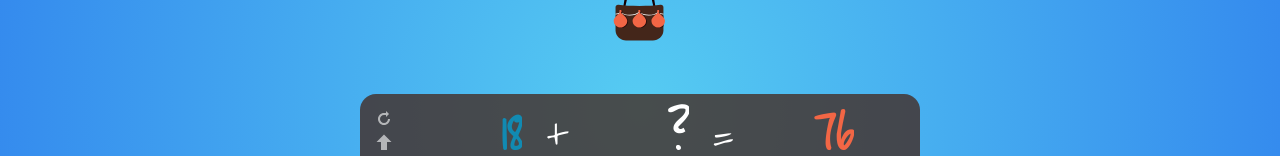
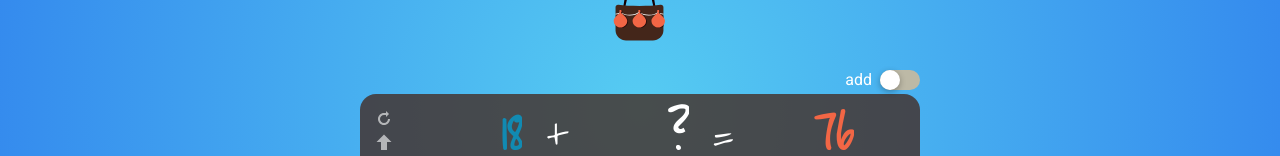
Before and after one commit to cleftheris/HotAirBalloon, an Angular app: page / in a window 1280 px wide. Shown: the part 1091-1247 px from the top of the page. Built offline with nearby package versions, Linux system fonts and the light colour scheme.

Commit message:
subtract logic

```diff
--- a/src/app/app.component.html
+++ b/src/app/app.component.html
@@ -20,9 +20,13 @@
       <button class="command refresh" title="reset" (click)="game.reset()"></button>
       <button class="command up" title="move up" (click)="game.up()"></button>
       <button class="command down" title="move down" (click)="game.down()"></button>
+      <div class="toggle-operator">
+        <span>{{game.isSubtract ? 'subtract' : 'add'}}</span>
+        <label class="switch"><input type="checkbox" [(ngModel)]="game.isSubtract" (onchange)="game.reset()" /><div></div></label>
+      </div>
       <form>
         <input name="game_start" type="number" size="2" class="number start" [(ngModel)]="game.start" />
-        <span class="operator add">+</span>
+        <span class="operator add">{{game.isSubtract ? '-' : '+' }}</span>
         <input name="game_amount" type="number" size="2" class="number amount" placeholder="?" [(ngModel)]="game.amount"
                [ngClass]="{ 'over': (game.start + game.amount) > game.target,
                             'match': (game.start + game.amount) === game.target }" />
--- a/src/app/models.ts
+++ b/src/app/models.ts
@@ -9,14 +9,23 @@ export class Game implements IGame {
     start: number;
     target: number;
     amount?: number;
+    isSubtract: boolean;
 
     constructor() {
+        this.isSubtract = false;
         this.reset();
     }
 
     reset() {
-        const s = this.getRandomIntInclusive(0, 80);
-        const t = this.getRandomIntInclusive(s + 1, 99);
+        let s = 0;
+        let t = 0;
+        if (!this.isSubtract) {
+            s = this.getRandomIntInclusive(0, 80);
+            t = this.getRandomIntInclusive(s + 1, 99);
+        } else {
+            s = this.getRandomIntInclusive(21, 99);
+            t = this.getRandomIntInclusive(0, s - 1);
+        }
         this.start = s;
         this.target = t;
         this.amount = undefined;
--- a/src/assets/css/_basket.scss
+++ b/src/assets/css/_basket.scss
@@ -57,6 +57,18 @@ $creme:#f5f3db;
         }
     }
 
+    .toggle-operator {
+        position: absolute;
+        right: 0rem;
+        top: -1.5rem;
+        font-size: 1rem;
+        font-family: 'Roboto';
+        display: flex;
+
+        > span {
+            margin-right: 0.5rem
+        }
+    }
     .command {
         z-index: 100;
         padding: 0;
--- /dev/null
+++ b/src/assets/css/_switch.scss
@@ -0,0 +1,38 @@
+@import 'colors';
+/** Switch
+ -------------------------------------*/
+
+ .switch input {
+    position: absolute;
+    opacity: 0;
+  }
+
+  /**
+   * 1. Adjust this to size
+   */
+
+  .switch {
+    display: inline-block;
+    font-size: 20px; /* 1 */
+    height: 1em;
+    width: 2em;
+    background: #BDB9A6;
+    border-radius: 1em;
+  }
+
+  .switch div {
+    height: 1em;
+    width: 1em;
+    border-radius: 1em;
+    background: #fff;
+    box-shadow: 0 0.1em 0.3em rgba(0,0,0,0.3);
+    -webkit-transition: all 300ms;
+       -moz-transition: all 300ms;
+            transition: all 300ms;
+  }
+
+  .switch input:checked + div {
+    -webkit-transform: translate3d(100%, 0, 0);
+       -moz-transform: translate3d(100%, 0, 0);
+            transform: translate3d(100%, 0, 0);
+  }
--- a/src/assets/css/styles.scss
+++ b/src/assets/css/styles.scss
@@ -220,3 +220,4 @@ footer {
 
 @import 'basket';
 @import 'fireworks';
+@import 'switch';
```
